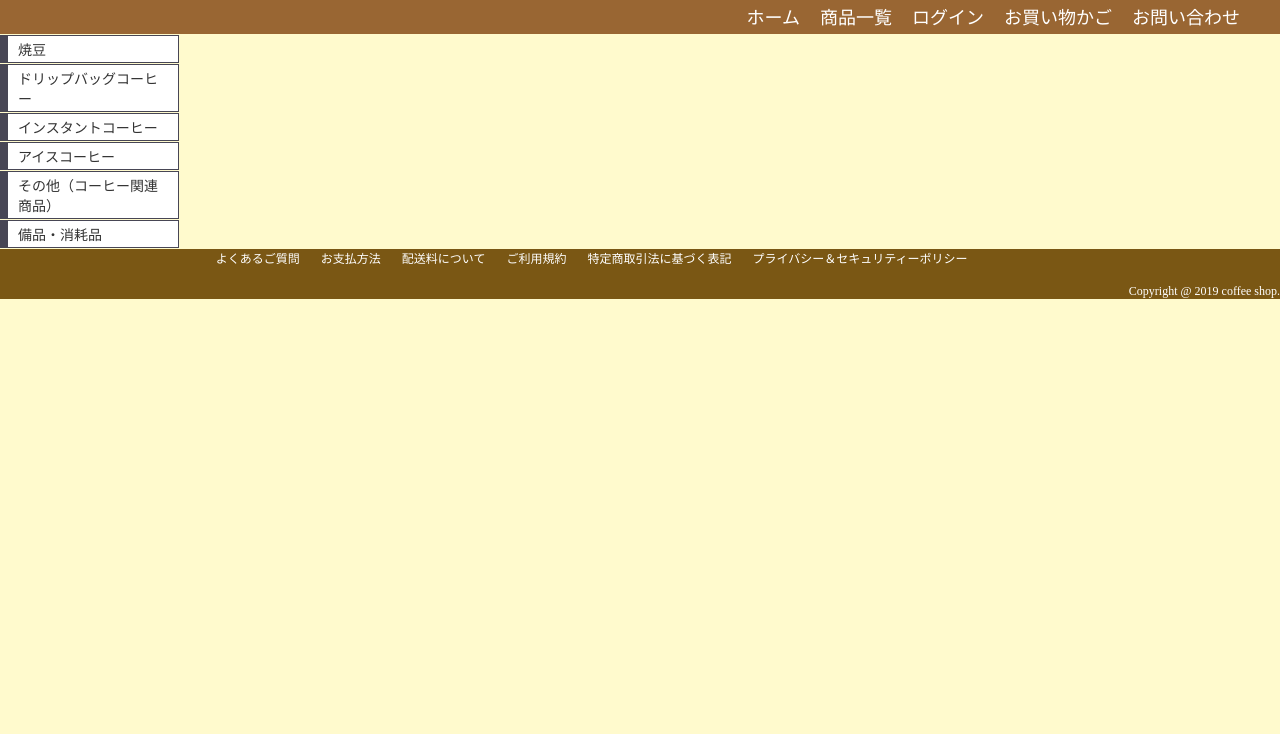
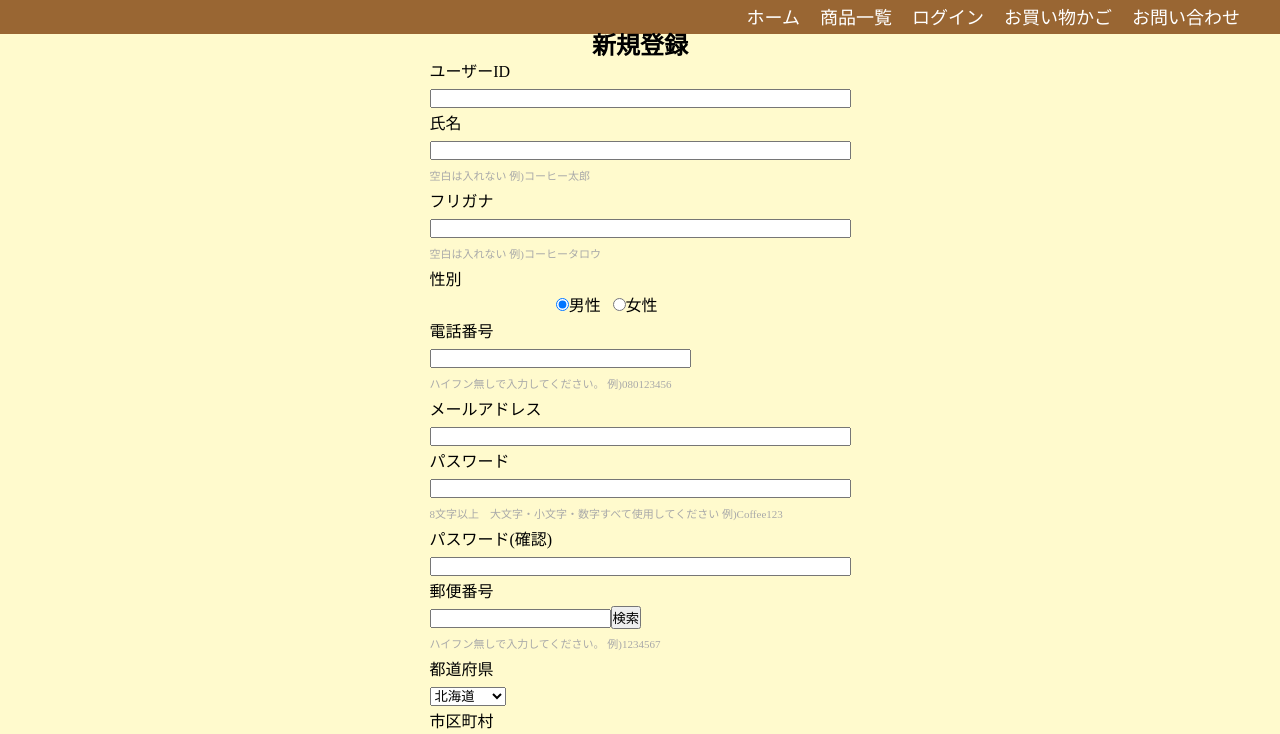
Before and after one commit to honoka4198/Espresso, a React app: page / in a window 1280 px wide. Shown: the part 66-800 px from the top of the page. Built offline with nearby package versions, Linux system fonts and the light colour scheme.

Commit message:
edit footer css

```diff
--- a/src/styles/index.css
+++ b/src/styles/index.css
@@ -5,4 +5,13 @@
 
 body{
   background-color: #FFFACD;
+  height: 100%;
+  margin: 0;
+  display: flex;
+  flex-flow: column;
+  min-height: 100vh;
 }
+
+main{
+  flex: 1;
+}
--- a/src/views/App.js
+++ b/src/views/App.js
@@ -2,21 +2,24 @@ import React, { Component } from 'react';
 import Header from './components/header';
 import Footer from './components/footer';
 import Sidelist from './components/sidelist';
+import Signup_Form from './components/signup_form';
 
 class App extends Component {
   render() {
     return (
-      <main>
+      <body>
        <header>
          <Header />
        </header>
-       <div>
-         <Sidelist />
-       </div>
+       <main>
+
+
+       </main>
+         <Signup_Form />
        <footer>
          <Footer />
        </footer>
-     </main>
+     </body>
     );
   }
 }
```
